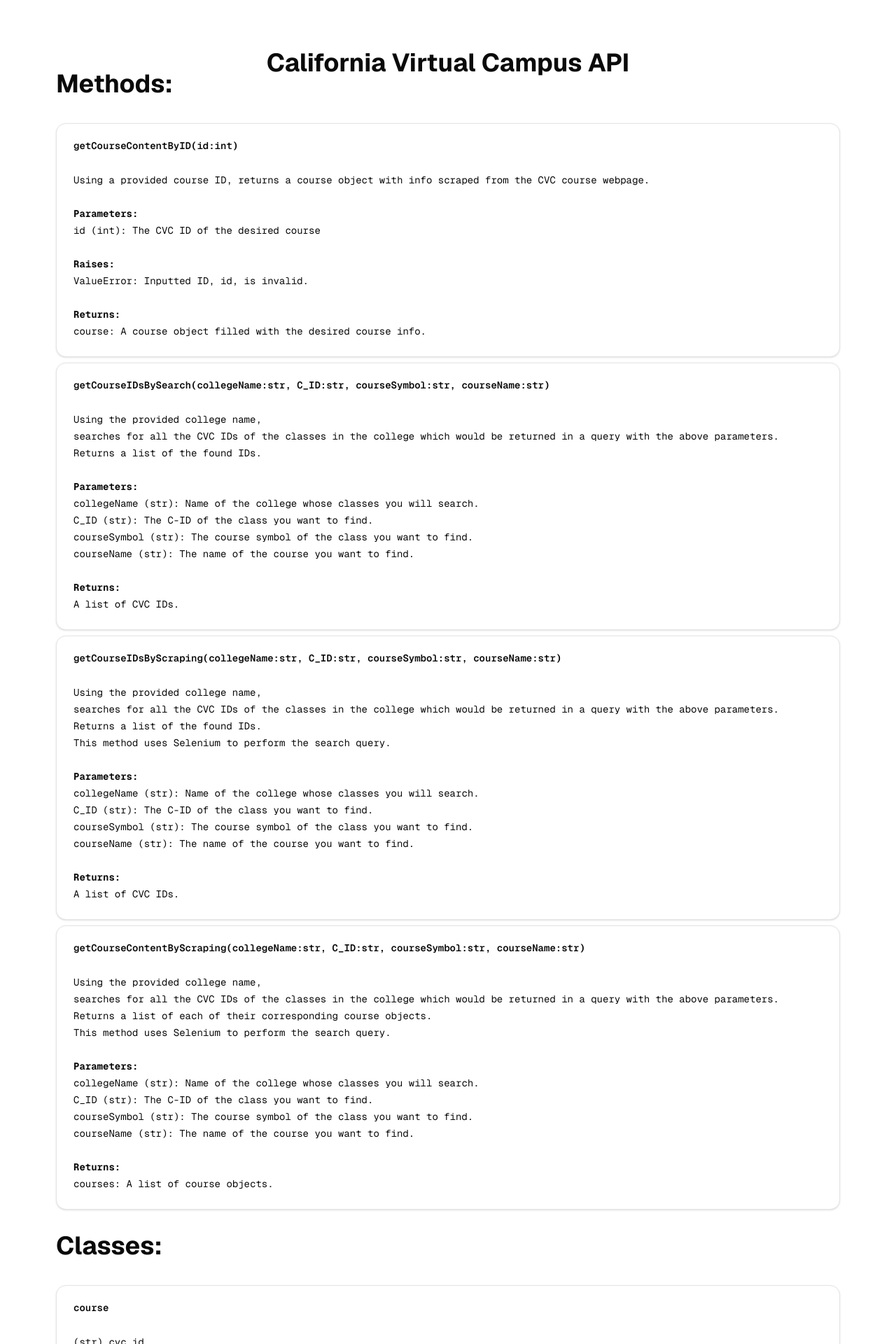
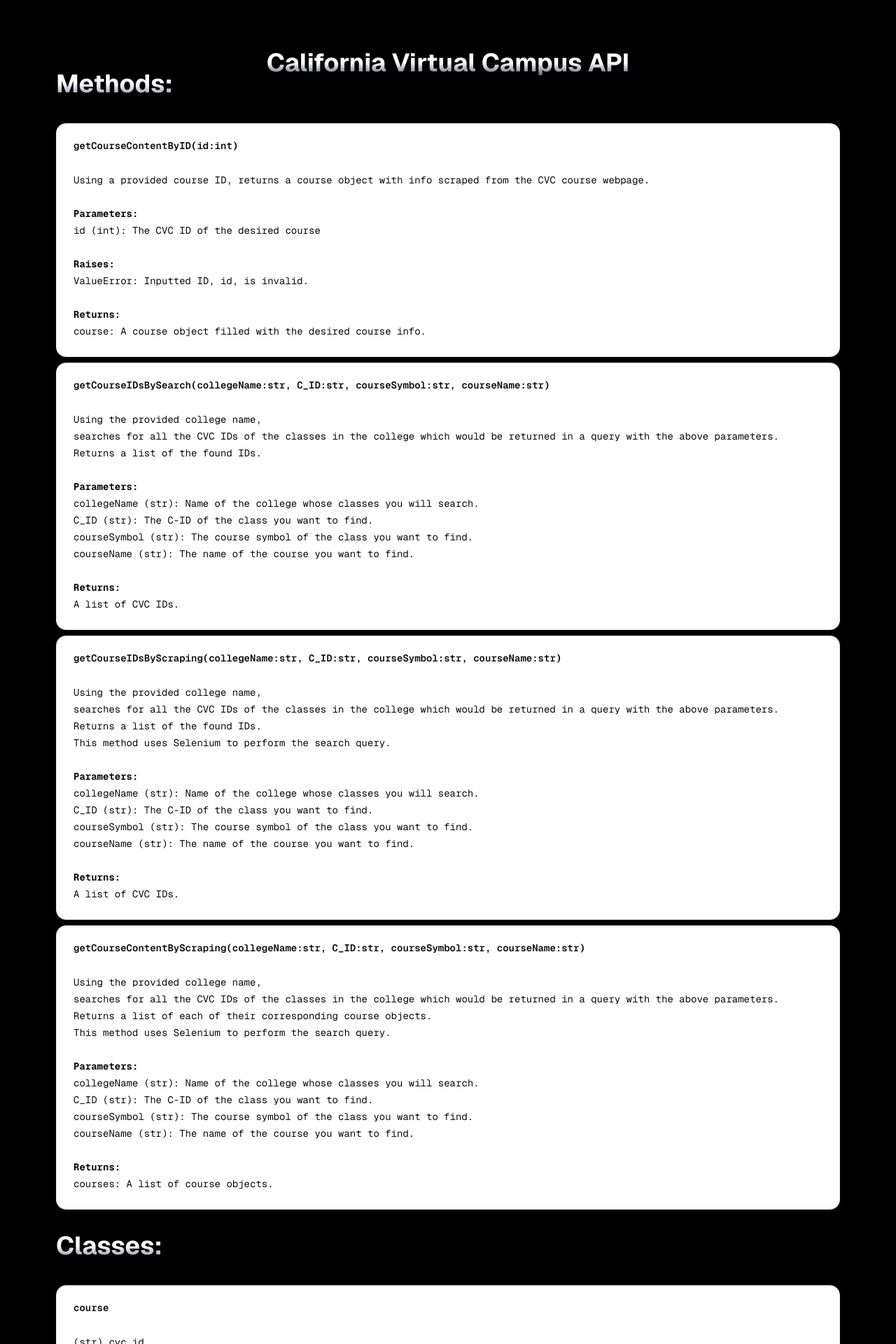
Before and after one commit to cvc-api/cvc-api.github.io, a Next.js app in the folder cvc-api/: page /docs in a window 1280 px wide. Shown: the top 1920 px of the page at 70% size. Built offline with nearby package versions, Linux system fonts and the light colour scheme; no server answers.

Commit message:
Changed theme

```diff
--- a/cvc-api/src/app/docs/page.tsx
+++ b/cvc-api/src/app/docs/page.tsx
@@ -20,10 +20,10 @@
     return (
         <>
     <div className="grid grid-rows-[20px_1fr_20px] items-center justify-items-center min-h-screen p-8 pb-20 sm:p-20 font-[family-name:var(--font-geist-sans)]">
-    <a href={Env.APP_URL} className="mb-4 sm:mb-0"><span ><strong className="text-md md:text-4xl ">California Virtual Campus API</strong></span></a>
+    <a href={Env.APP_URL} className="mb-4 sm:mb-0"><span ><strong className="text-md md:text-4xl text-transparent bg-clip-text bg-gradient-to-b from-white via-white to-gray-700">California Virtual Campus API</strong></span></a>
       <main className="w-full flex flex-col gap-[32px] row-start-2 items-center sm:items-start">
 
-      <span className="sm:mb-1 mb-2"><strong className="text-md md:text-4xl ">Methods:</strong></span>
+      <span className="sm:mb-1 mb-2"><strong className="text-md md:text-4xl text-transparent bg-clip-text bg-gradient-to-b from-white via-white to-gray-500">Methods:</strong></span>
         <ol className="w-full list-inside list-none text-sm/6 text-center sm:text-left font-[family-name:var(--font-geist-mono)] space-y-2">
           <li>
             <ItemMethod name='getCourseContentByID(id:int)' description={`Using a provided course ID, returns a course object with info scraped from the CVC course webpage.<br><br> <b>Parameters:</b><br> id (int): The CVC ID of the desired course<br><br> <b>Raises:</b><br> ValueError: Inputted ID, id, is invalid.<br><br> <b>Returns:</b><br> course: A course object filled with the desired course info.<br>`}/>
@@ -39,7 +39,7 @@
           </li>
         </ol>
 
-      <span className="sm:mb-1 mb-2"><strong className="text-md md:text-4xl ">Classes:</strong></span>
+      <span className="sm:mb-1 mb-2"><strong className="text-md md:text-4xl text-transparent bg-clip-text bg-gradient-to-b from-white via-white to-gray-500">Classes:</strong></span>
         <ol className="w-full list-inside list-none text-sm/6 text-center sm:text-left font-[family-name:var(--font-geist-mono)] space-y-2">
           <li>
             <ItemMethod name='course' description={`
--- a/cvc-api/src/app/globals.css
+++ b/cvc-api/src/app/globals.css
@@ -50,7 +50,8 @@
 
 :root {
   --radius: 0.625rem;
-  --background: oklch(1 0 0);
+  --background: oklch(0 0 1);
+  /* --background: #004b96, linear-gradient(90deg, rgba(0, 75, 150, 1) 0%, rgba(0, 0, 0, 1) 100%); */
   --foreground: oklch(0.145 0 0);
   --card: oklch(1 0 0);
   --card-foreground: oklch(0.145 0 0);
--- a/cvc-api/src/app/page.tsx
+++ b/cvc-api/src/app/page.tsx
@@ -8,15 +8,15 @@
 export default function Home() {
   return (
     <div className="font-[family-name:var(--font-geist-sans)] ml-0.5 mr-0.5">
-      <main className="flex flex-col justify-center items-center text-center min-h-screen">
-        <span className="sm:mb-2 md:mb-10"><strong className="text-md md:text-4xl ">California Virtual Campus API</strong></span>
+      <main className="flex flex-col justify-center items-center text-center min-h-screen ">
+        <span className="sm:mb-2 md:mb-10 text-transparent bg-clip-text bg-gradient-to-b from-white via-white to-gray-500"><strong className="text-md md:text-4xl ">California Virtual Campus API</strong></span>
         <span>
-          <strong className="md:text-8xl text-xl">
+          <strong className="md:text-6xl text-xl ">
           <WrittenComponent/>
           </strong>
           </span>
-        <div className="mb-2 tracking-[-.01em] space-x-5 ">
-            <div>
+        <div className="mb-2 tracking-[-.01em] space-x-2">
+            <div className="text-transparent bg-clip-text bg-gradient-to-b from-white via-white to-gray-500">
             Get started with:
             </div>
             <CodeBlock />
@@ -32,7 +32,7 @@
           target="_blank"
           rel="noopener noreferrer"
         >
-          <RainbowButton className="rounded-full inline-block hover:bg-[#383838] h-12">
+          <RainbowButton className="rounded-full inline-block h-12">
                 {/* <LuFileSearch className="w-6 h-6"/> */}
                 Explore the Docs
             </RainbowButton>
@@ -53,7 +53,7 @@
             target="_blank"
             rel="noopener noreferrer"
           >
-            <LuGithub className="w-6 h-6" />
+            <LuGithub className="w-6 h-6 " />
             GitHub
           </a>
         </div>
--- a/cvc-api/src/components/ui/CodeBlock.tsx
+++ b/cvc-api/src/components/ui/CodeBlock.tsx
@@ -19,7 +19,7 @@
             </code>
             <TooltipProvider>
               <Tooltip>
-                <TooltipTrigger><LuCopy className="inline align-middle hover:text-gray-500 dark:hover:text-gray-300" onClick={copied}/></TooltipTrigger>
+                <TooltipTrigger><LuCopy className="inline align-middle hover:text-gray-500 text-gray-300" onClick={copied}/></TooltipTrigger>
                 <TooltipContent>
                   <p>Copy to Clipboard</p>
                 </TooltipContent>
--- a/cvc-api/src/components/ui/WrittenComponent.tsx
+++ b/cvc-api/src/components/ui/WrittenComponent.tsx
@@ -10,7 +10,7 @@
     //     clearTimeout(timer)
     // }
     return(
-        <div className="mb-4 md:mb-24">
+        <div className="mb-4 md:mb-24 text-transparent bg-clip-text bg-gradient-to-b from-white via-white to-gray-600">
             Supercharge your course hunt with real-time data.
         </div>
         // <div className='h-64'>
```
